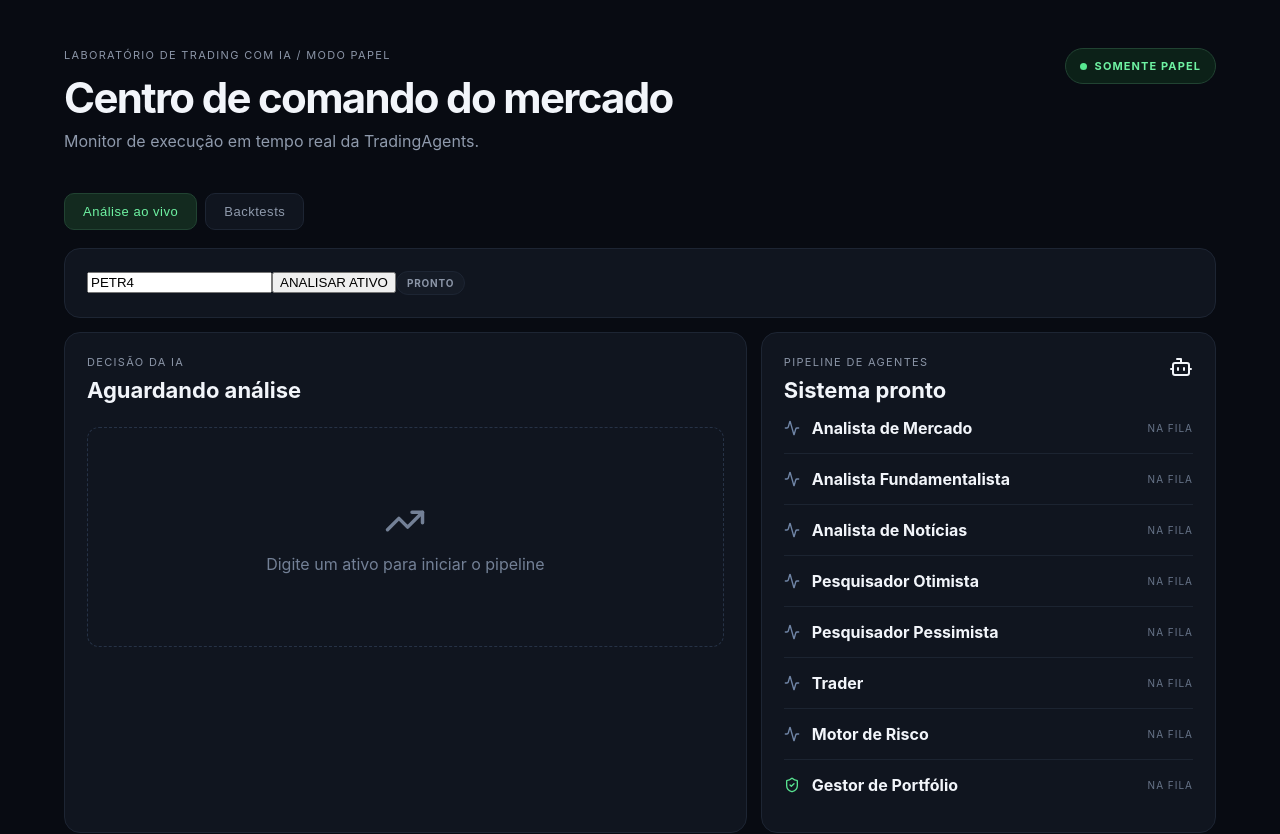
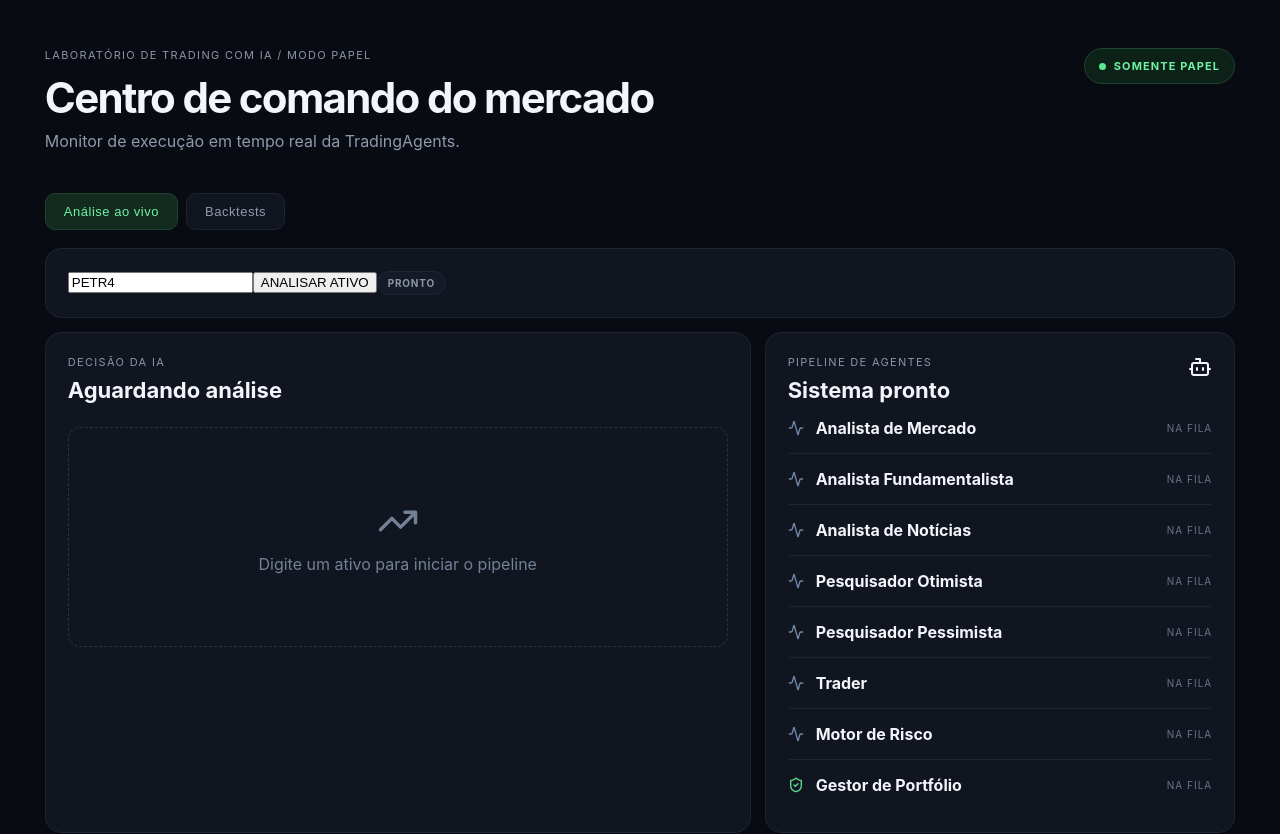
Before and after one commit to clcesarval/trading-agents-paper, a React (Vite) app in the folder frontend/: page / in a window 1280 px wide. Shown: the top 834 px of the page. Built offline with nearby package versions, Linux system fonts and the light colour scheme; no server answers.

Commit message:
Aumenta a largura maxima do layout (1280px -> 1680px) para aproveitar telas wide

```diff
--- a/frontend/src/style.css
+++ b/frontend/src/style.css
@@ -1,4 +1,4 @@
-:root{font-family:Inter,ui-sans-serif,system-ui;background:#080b12;color:#f2f5fa}*{box-sizing:border-box}body{margin:0}main{max-width:1280px;margin:auto;padding:48px 5vw}header{display:flex;justify-content:space-between;align-items:flex-start;margin-bottom:42px}.eyebrow,small{color:#8b95a7;letter-spacing:.12em;font-size:11px}h1{font-size:42px;margin:10px 0 8px;letter-spacing:-.04em}p{color:#8f9aac;margin:0}.pill{border:1px solid #214332;background:#0c2118;color:#6ef2a2;padding:10px 14px;border-radius:999px;font-size:11px;font-weight:700;letter-spacing:.1em}.pill span{display:inline-block;width:7px;height:7px;background:#57e890;border-radius:50%;margin-right:8px}.metrics{display:grid;grid-template-columns:repeat(4,1fr);gap:14px}.metrics article,.panel{background:#10151f;border:1px solid #1d2533;border-radius:16px;padding:22px}.metrics strong{display:block;font-size:26px;margin:12px 0 8px}.metrics em{font-style:normal;color:#596578;font-size:12px}.grid{display:grid;grid-template-columns:1.5fr 1fr;gap:14px;margin-top:14px}.panelhead{display:flex;justify-content:space-between;align-items:flex-start}.panelhead h2{margin:8px 0 0;font-size:22px}.positive{color:#5ce293}.chartbox{min-height:220px;margin-top:24px;border:1px dashed #263246;border-radius:12px;display:flex;flex-direction:column;align-items:center;justify-content:center;gap:12px;color:#738096;padding:22px 24px}
+:root{font-family:Inter,ui-sans-serif,system-ui;background:#080b12;color:#f2f5fa}*{box-sizing:border-box}body{margin:0}main{max-width:1680px;margin:auto;padding:48px clamp(20px,3.5vw,64px)}header{display:flex;justify-content:space-between;align-items:flex-start;margin-bottom:42px}.eyebrow,small{color:#8b95a7;letter-spacing:.12em;font-size:11px}h1{font-size:42px;margin:10px 0 8px;letter-spacing:-.04em}p{color:#8f9aac;margin:0}.pill{border:1px solid #214332;background:#0c2118;color:#6ef2a2;padding:10px 14px;border-radius:999px;font-size:11px;font-weight:700;letter-spacing:.1em}.pill span{display:inline-block;width:7px;height:7px;background:#57e890;border-radius:50%;margin-right:8px}.metrics{display:grid;grid-template-columns:repeat(4,1fr);gap:14px}.metrics article,.panel{background:#10151f;border:1px solid #1d2533;border-radius:16px;padding:22px}.metrics strong{display:block;font-size:26px;margin:12px 0 8px}.metrics em{font-style:normal;color:#596578;font-size:12px}.grid{display:grid;grid-template-columns:1.5fr 1fr;gap:14px;margin-top:14px}.panelhead{display:flex;justify-content:space-between;align-items:flex-start}.panelhead h2{margin:8px 0 0;font-size:22px}.positive{color:#5ce293}.chartbox{min-height:220px;margin-top:24px;border:1px dashed #263246;border-radius:12px;display:flex;flex-direction:column;align-items:center;justify-content:center;gap:12px;color:#738096;padding:22px 24px}
 .chartbox .result-view{align-self:stretch;text-align:left;display:flex;flex-direction:column;gap:10px;color:#c3ccdb}
 .chartbox .result-view .decision{font-size:32px;letter-spacing:-.02em;color:#f2f5fa}
 .chartbox .result-view .decision.buy{color:#5ce293}
```
